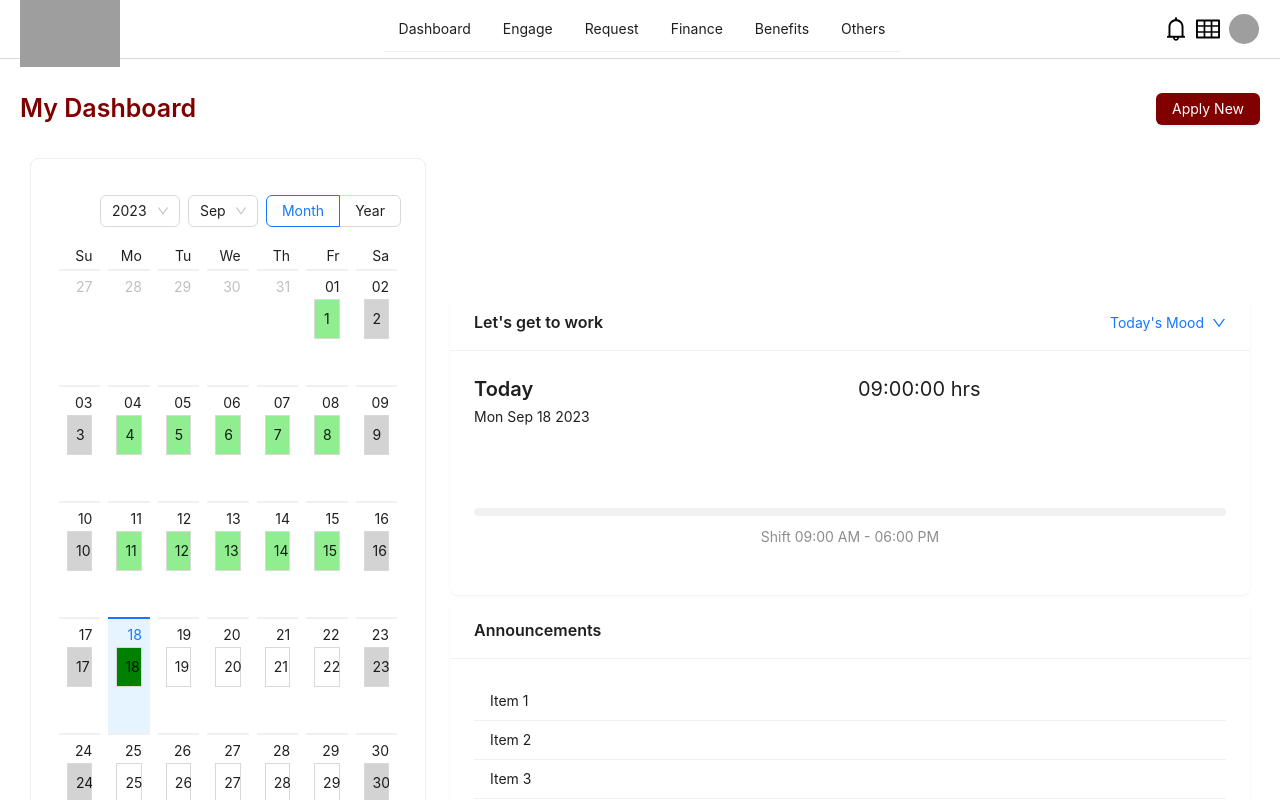
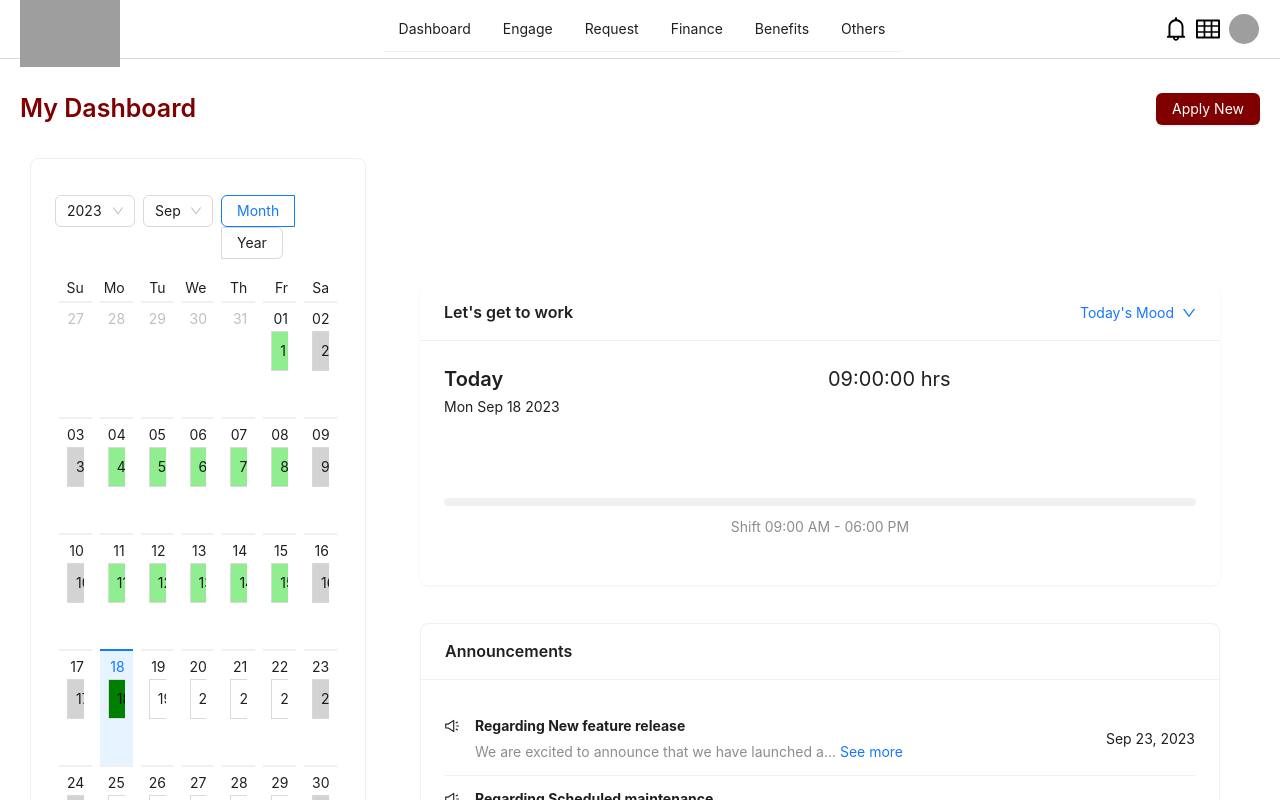
Before and after one commit to dani24sahu/dashboard-antd-reactjs, a React (Create React App) app: page / in a window 1280 px wide. Shown: the top 800 px of the page. Built offline with nearby package versions, Linux system fonts and the light colour scheme; grey boxes are pictures that could not be loaded.

Commit message:
inserted announcement data in the component

```diff
--- a/src/components/views/announcementCard/Announcement.jsx
+++ b/src/components/views/announcementCard/Announcement.jsx
@@ -1,19 +1,105 @@
-import { Card, List } from "antd";
-import React from "react";
+import React, { useState } from "react";
+import { Card, List, Avatar, Modal } from "antd";
+import { SoundOutlined } from "@ant-design/icons";
+import { data } from "./announcement";
 
-const Announcement = ({data}) => {
+const formatDate = (dateString, format) => {
+  const date = new Date(dateString);
+
+  const day = date.getDate();
+  const month = date.getMonth();
+  const year = date.getFullYear();
+
+  const monthNames = [
+    "Jan",
+    "Feb",
+    "Mar",
+    "Apr",
+    "May",
+    "Jun",
+    "Jul",
+    "Aug",
+    "Sep",
+    "Oct",
+    "Nov",
+    "Dec",
+  ];
+
+  const ordinalSuffixes = ["th", "st", "nd", "rd"];
+
+  const ordinalSuffix =
+    ordinalSuffixes[(day - 20) % 10] ||
+    ordinalSuffixes[(day - 10) % 10] ||
+    ordinalSuffixes[day - 1] ||
+    ordinalSuffixes[0];
+
+  switch (format) {
+    case "list":
+      return `${monthNames[month]} ${day.toString().padStart(2, "0")}, ${year}`;
+    case "modal":
+      return `${day}${ordinalSuffix} ${monthNames[month]} ${year}`;
+
+    default:
+      return dateString;
+  }
+};
+
+const Announcement = () => {
+  const [visible, setVisible] = useState(false);
+
+  const [modalData, setModalData] = useState(null);
+
+  const showModal = (item) => {
+    setModalData(item);
+    setVisible(true);
+  };
+
+  const hideModal = () => {
+    setVisible(false);
+  };
+
   return (
-    <>
-      <Card title="Announcements" style={{ width: 800 }} bordered={false}>
+    <div style={{ display: "block", width: 800, padding: 30 }}>
+      <Card title="Announcements">
         <List
-          size="small"
-          bordered={false}
+          itemLayout="horizontal"
           dataSource={data}
-          renderItem={(item) => <List.Item>{item}</List.Item>}
+          renderItem={(item) => (
+            <List.Item >
+              <List.Item.Meta
+                avatar={<SoundOutlined />}
+                title={item.subject}
+                description={
+                  <>
+                    {item.content.slice(0, 50)}... <a onClick={() => showModal(item)}>See more</a>
+                  </>
+                }
+              />
+              <div>{formatDate(item.date, "list")}</div>
+            </List.Item>
+          )}
         />
       </Card>
-    </>
+      {/* modal to show the announcement details */}
+      {modalData && (
+        <Modal
+          title={modalData.subject}
+          open={visible}
+          onCancel={hideModal}
+          footer={null}
+        >
+          <div style={{ display: "flex", alignItems: "center" }}>
+            <Avatar src={modalData.author.avatar} />
+            <div style={{ marginLeft: 16 }}>
+              <div>{modalData.author.name}</div>
+              <div>{modalData.author.role}</div>
+              <div>{formatDate(modalData.date, "modal")}</div>
+            </div>
+          </div>
+          <div style={{ marginTop: 16 }}>{modalData.content}</div>
+        </Modal>
+      )}
+    </div>
   );
 };
-
 export default Announcement;
```
